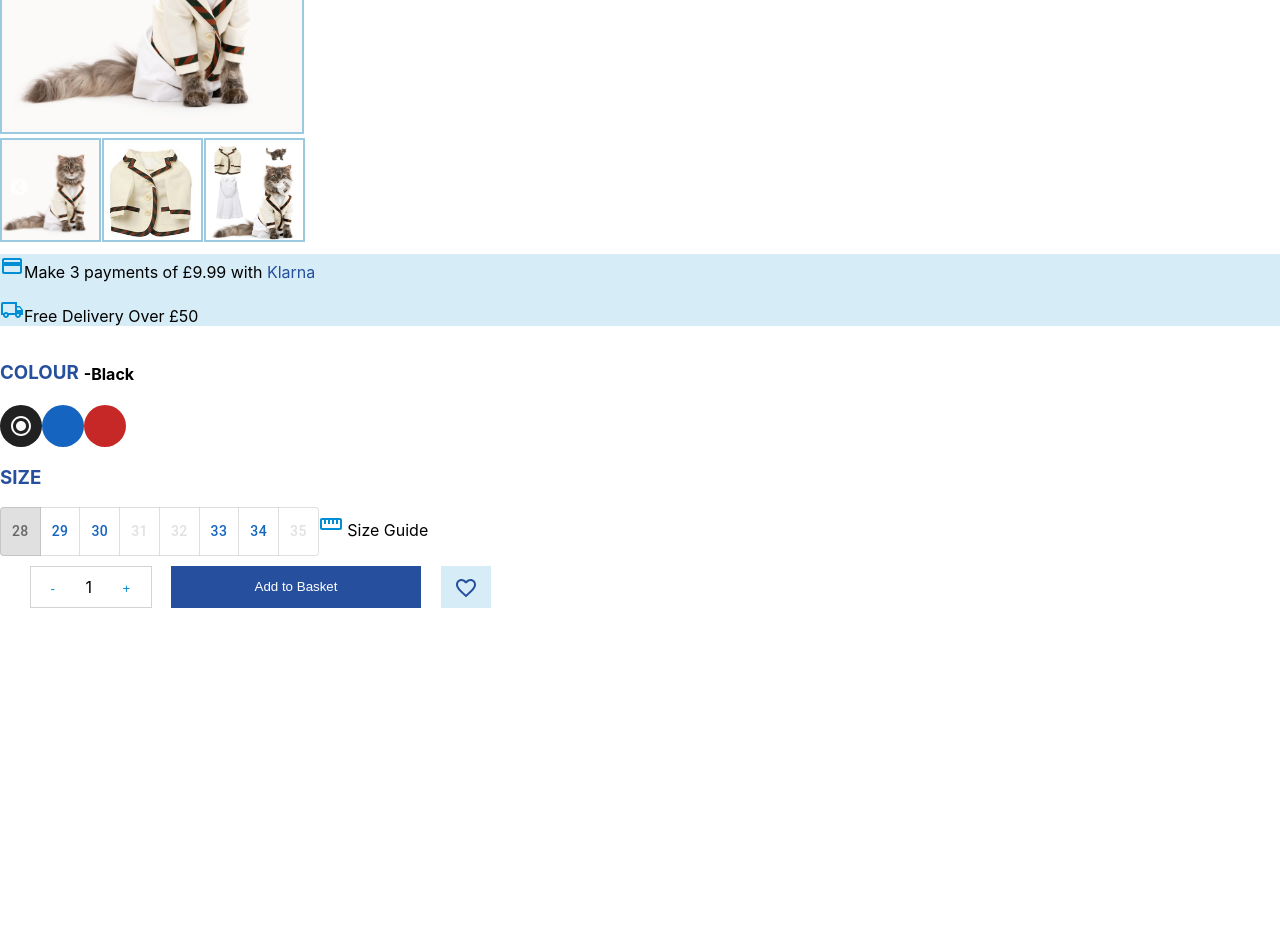
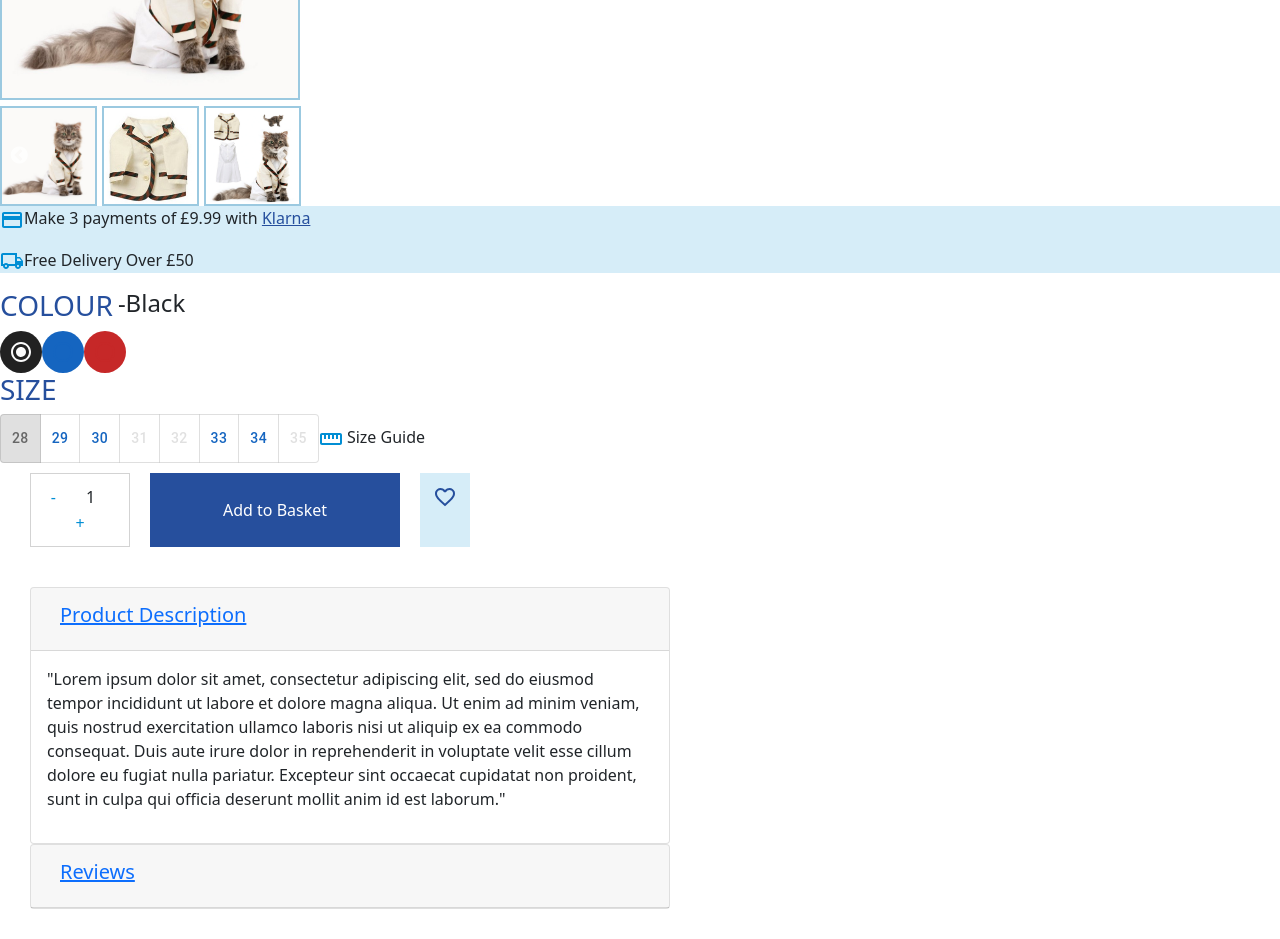
Before and after one commit to Thabai/Ecommerce-react-test, a React (Create React App) app: page / in a window 1280 px wide. Shown: the part 780-1719 px from the top of the page. Before the commit the page ends 1398 px from the top, so only its background shows below. Built offline with nearby package versions, Linux system fonts and the light colour scheme.

Commit message:
accordion functioning

```diff
--- a/package.json
+++ b/package.json
@@ -10,7 +10,9 @@
     "@testing-library/jest-dom": "^5.14.1",
     "@testing-library/react": "^11.2.7",
     "@testing-library/user-event": "^12.8.3",
+    "bootstrap": "^5.1.0",
     "react": "^17.0.2",
+    "react-bootstrap": "^1.6.1",
     "react-dom": "^17.0.2",
     "react-icons": "^4.2.0",
     "react-scripts": "4.0.3",
--- a/src/App.js
+++ b/src/App.js
@@ -7,6 +7,7 @@ import Klarna from './Components/Klarna';
 import Choice from './Components/Choices';
 import Basket from './Components/Basket';
 import Gallery from './Components/Gallery';
+import Tabs from './Components/Tabs';
 
 const App = () => {
 
@@ -23,6 +24,9 @@ return (
       <Choice />
       <Basket />
     </div>
+    <div>
+      <Tabs/>
+    </div>
   </div>
 );
 
--- a/src/Components/Gallery.js
+++ b/src/Components/Gallery.js
@@ -27,13 +27,13 @@ const Gallery = () => {
           slidesToShow={1}
         >
           <div>
-            <img className="gallery" src={Blazer} alt="" />
+            <img className="gallery" src={Blazer} alt="United bamboo blazer" />
           </div>
           <div>
-            <img className="gallery" src={Blazer2} alt="" />
+            <img className="gallery" src={Blazer2} alt="United bamboo blazer" />
           </div>
           <div>
-            <img className="gallery" src={Blazer3} alt="" />
+            <img className="gallery" src={Blazer3} alt="United bamboo blazer" />
           </div>
         </Slider>
         <Slider
@@ -45,13 +45,21 @@ const Gallery = () => {
           className="gallery_container"
         >
           <div>
-            <img className="gallery2" src={Blazer} alt="" />
+            <img className="gallery2" src={Blazer} alt="United bamboo blazer" />
           </div>
           <div>
-            <img className="gallery2" src={Blazer2} alt="" />
+            <img
+              className="gallery2"
+              src={Blazer2}
+              alt="United bamboo blazer"
+            />
           </div>
           <div>
-            <img className="gallery2" src={Blazer3} alt="" />
+            <img
+              className="gallery2"
+              src={Blazer3}
+              alt="United bamboo blazer"
+            />
           </div>
         </Slider>
       </div>
--- /dev/null
+++ b/src/Components/Tabs.js
@@ -0,0 +1,65 @@
+import React from 'react';
+import 'bootstrap/dist/css/bootstrap.css';
+import Accordion from 'react-bootstrap/Accordion';
+import Card from 'react-bootstrap/Card';
+import Button from 'react-bootstrap/Button';
+
+const Tabs = () => {
+  return (
+    <div style={{ display: "block", width: 700, padding: 30 }}>
+      <Accordion defaultActiveKey="0">
+        <Card>
+          <Card.Header>
+            <Accordion.Toggle as={Button} variant="link" eventKey="0">
+              <h5>Product Description</h5>
+            </Accordion.Toggle>
+          </Card.Header>
+          <Accordion.Collapse eventKey="0">
+            <Card.Body>
+              <p>
+                "Lorem ipsum dolor sit amet, consectetur adipiscing elit, sed do
+                eiusmod tempor incididunt ut labore et dolore magna aliqua. Ut
+                enim ad minim veniam, quis nostrud exercitation ullamco laboris
+                nisi ut aliquip ex ea commodo consequat. Duis aute irure dolor
+                in reprehenderit in voluptate velit esse cillum dolore eu fugiat
+                nulla pariatur. Excepteur sint occaecat cupidatat non proident,
+                sunt in culpa qui officia deserunt mollit anim id est laborum."{" "}
+              </p>
+            </Card.Body>
+          </Accordion.Collapse>
+        </Card>
+        <Card>
+          <Card.Header>
+            <Accordion.Toggle as={Button} variant="link" eventKey="1">
+              <h5>Reviews</h5>
+            </Accordion.Toggle>
+          </Card.Header>
+          <Accordion.Collapse eventKey="1">
+            <Card.Body>
+              <p>
+                "Lorem ipsum dolor sit amet, consectetur adipiscing elit, sed do
+                eiusmod tempor incididunt ut labore et dolore magna aliqua. Ut
+                enim ad minim veniam, quis nostrud exercitation ullamco laboris
+                nisi ut aliquip ex ea commodo consequat. Duis aute irure dolor
+                in reprehenderit in voluptate velit esse cillum dolore eu fugiat
+                nulla pariatur. Excepteur sint occaecat cupidatat non proident,
+                sunt in culpa qui officia deserunt mollit anim id est laborum.
+              </p>
+              <p>
+                "Lorem ipsum dolor sit amet, consectetur adipiscing elit, sed do
+                eiusmod tempor incididunt ut labore et dolore magna aliqua. Ut
+                enim ad minim veniam, quis nostrud exercitation ullamco laboris
+                nisi ut aliquip ex ea commodo consequat. Duis aute irure dolor
+                in reprehenderit in voluptate velit esse cillum dolore eu fugiat
+                nulla pariatur. Excepteur sint occaecat cupidatat non proident,
+                sunt in culpa qui officia deserunt mollit anim id est laborum."
+              </p>
+            </Card.Body>
+          </Accordion.Collapse>
+        </Card>
+      </Accordion>
+    </div>
+  );
+}
+
+export default Tabs;
```
Also changed, not shown: 1 other file (tests, documents, lock files or other folders).
